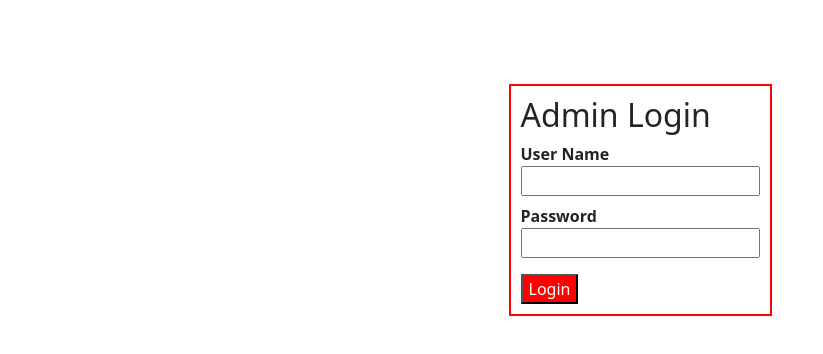
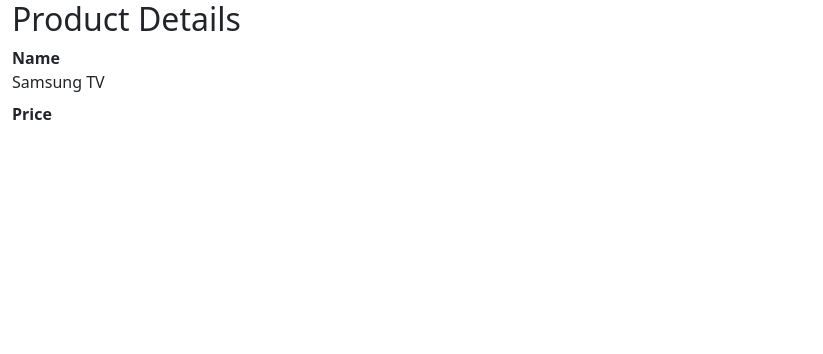
Before and after one commit to sharmilashaik-365/UI, an Angular app: page / in a window 1280 px wide. Shown: the top 354 px of the page, without its empty margins (0-823 px from the left). Built offline with nearby package versions, Linux system fonts and the light colour scheme.

Commit message:
first commit

```diff
--- a/projects/shopping/src/app/app.module.ts
+++ b/projects/shopping/src/app/app.module.ts
@@ -17,6 +17,6 @@
     BrowserModule
   ],
   providers: [],
-  bootstrap: [LoginComponent]
+  bootstrap: [HomeComponent]
 })
 export class AppModule { }
--- a/projects/shopping/src/app/components/home/home.component.html
+++ b/projects/shopping/src/app/components/home/home.component.html
@@ -1 +1,11 @@
-<p>home works!</p>
+<div class="container-fluid">
+    <h2>Product Details</h2>
+    <dl>
+        <dt>
+            Name
+        </dt>
+        <dd>{{Product.Name}}</dd>
+        <dt>Price</dt>
+        <dd></dd>
+    </dl>
+</div>
--- a/projects/shopping/src/app/components/home/home.component.ts
+++ b/projects/shopping/src/app/components/home/home.component.ts
@@ -1,15 +1,14 @@
-import { Component, OnInit } from '@angular/core';
+import { Component} from '@angular/core';
 
 @Component({
   selector: 'app-home',
   templateUrl: './home.component.html',
   styleUrls: ['./home.component.css']
 })
-export class HomeComponent implements OnInit {
-
-  constructor() { }
-
-  ngOnInit(): void {
-  }
+export class HomeComponent  {
+Product:any={
+  'Name':'Samsung TV',
+  'Price':56000.44
+}
 
 }
--- a/projects/shopping/src/app/components/login.component.ts
+++ b/projects/shopping/src/app/components/login.component.ts
@@ -5,14 +5,14 @@
     template: `
     <div class="container">
     <div id="login">
-    <h2>{{title}}</h2>
+    <h2><span class="bi bi-person"></span>{{title}}</h2>
     <dl>
         <dt>User Name</dt>
-        <dd><input type="text"></dd>
+        <dd><input type="text" class="form-control"></dd>
         <dt>Password</dt>
-        <dd><input type="password"></dd>
+        <dd><input type="password" class="form-control"></dd>
     </dl>
-    <button>Login</button>
+    <button class="btn btn-primary w-100">Login</button>
 
 </div>
 </div>
--- a/projects/shopping/src/index.html
+++ b/projects/shopping/src/index.html
@@ -8,6 +8,6 @@
   <link rel="icon" type="image/x-icon" href="favicon.ico">
 </head>
 <body>
-  <app-login></app-login>
+  <app-home></app-home>
 </body>
 </html>
```
